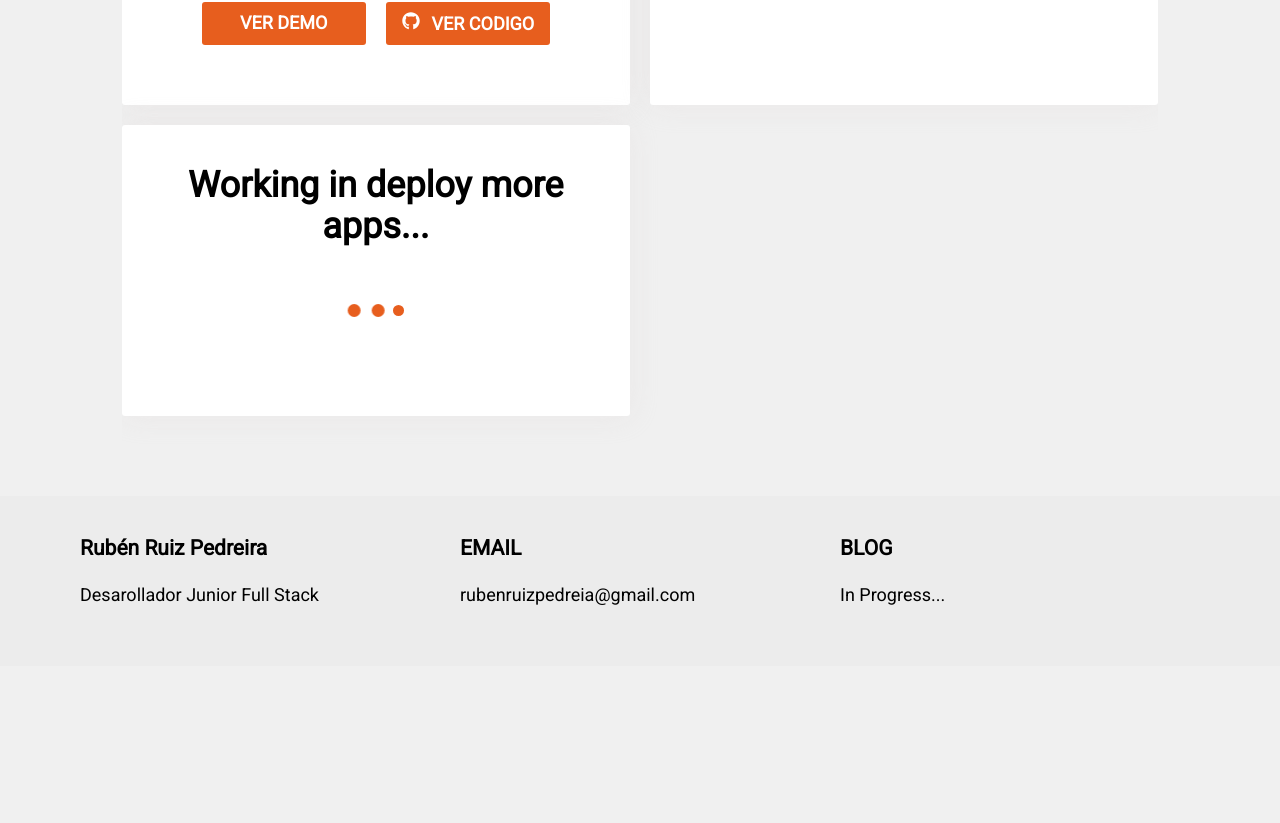
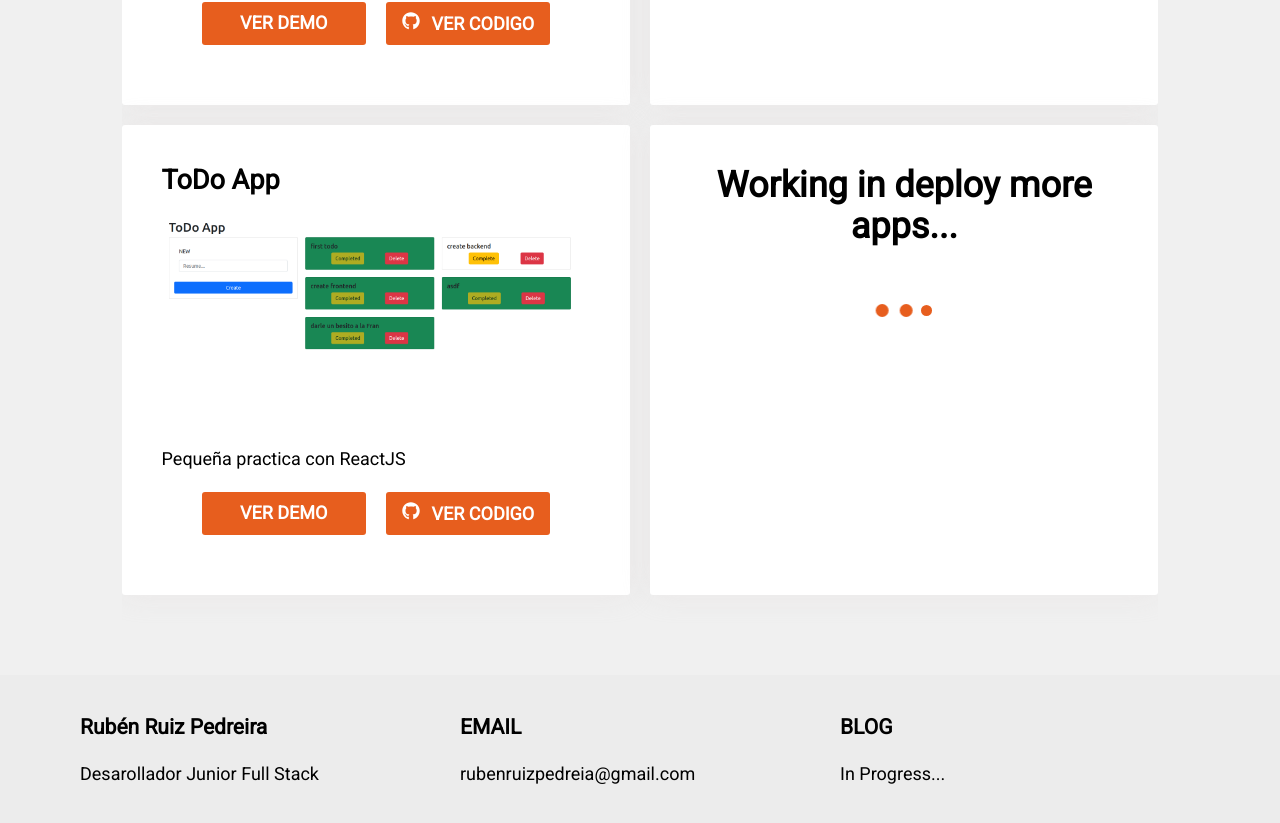
Before and after one commit to erxonxi/portafolio, a React (Create React App) app in the folder frontend/: page / in a window 1280 px wide. Shown: the part 2438-3261 px from the top of the page. Before the commit the page ends 3104 px from the top, so only its background shows below. Built offline with nearby package versions, Linux system fonts and the light colour scheme.

Commit message:
todo project

```diff
--- a/frontend/src/components/Projects.tsx
+++ b/frontend/src/components/Projects.tsx
@@ -1,5 +1,4 @@
 import React from 'react';
-import { FaGithub } from 'react-icons/fa';
 import Project from './Project';
 
 const Projects = () => {
@@ -34,6 +33,14 @@ const Projects = () => {
                         url_demo={'https://giff-app.rubenruizpedreira.es'}
                         url_github={'https://github.com/erxonxi/gif-app'}
                     />
+                    <Project
+                        title={'ToDo App'}
+                        description={'Pequeña practica con ReactJS'}
+                        img={'img/project_todo_app.png'}
+                        img_alt={'ToDo App'}
+                        url_demo={'https://todo.rubenruizpedreira.es'}
+                        url_github={'https://github.com/erxonxi/todoapp'}
+                    />
                     <div className={'card'}>
                         <h1 className={'text-center'}>
                             Working in deploy more apps...
```
Also changed, not shown: frontend/public/img/project_todo_app.png (added).
